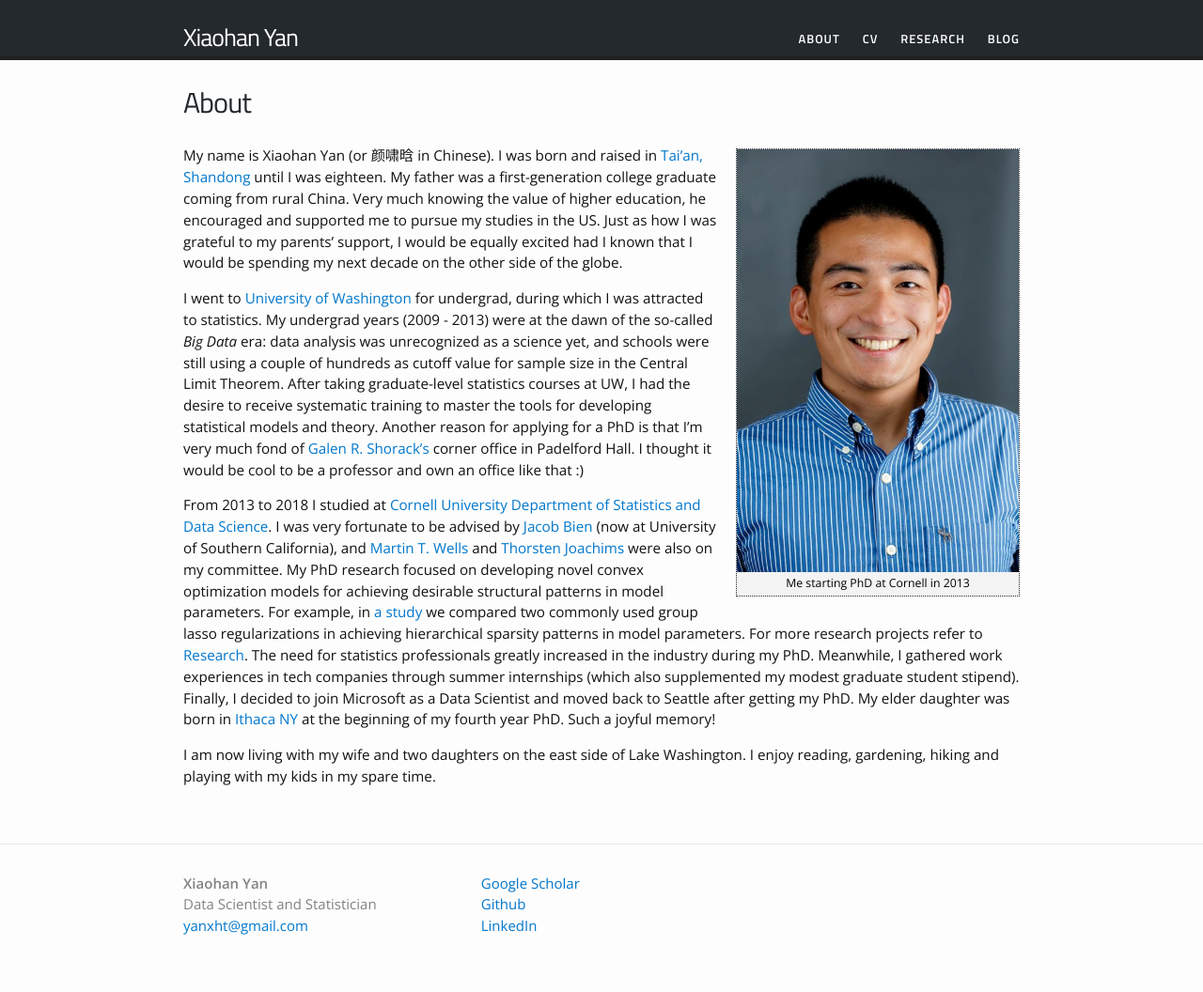
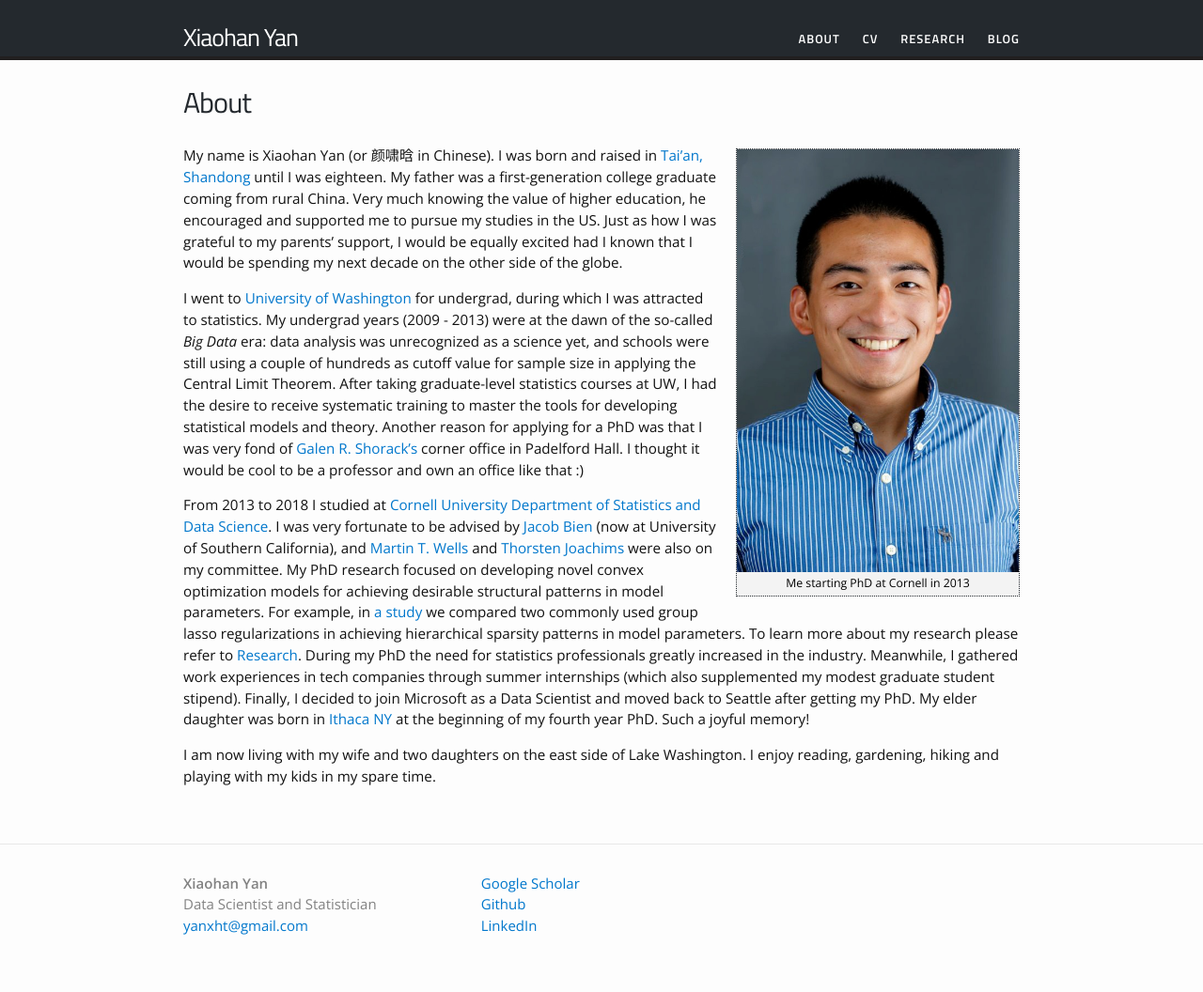
Before and after one commit to yanxht/yanxht.github.io, a Jekyll site: the page built from about.md, in a window 1280 px wide. Shown: the whole page at 94% size. Built offline with Jekyll 4.4.1, drawn with Linux system fonts in a browser that asks for light colours.

Commit message:
Update about page

```diff
--- a/about.md
+++ b/about.md
@@ -8,8 +8,8 @@
 
 My name is Xiaohan Yan (or 颜啸晗 in Chinese). I was born and raised in [Tai'an, Shandong](https://en.wikipedia.org/wiki/Tai%27an) until I was eighteen. My father was a first-generation college graduate coming from rural China. Very much knowing the value of higher education, he encouraged and supported me to pursue my studies in the US. Just as how I was grateful to my parents' support, I would be equally excited had I known that I would be spending my next decade on the other side of the globe.
 
-I went to [University of Washington](https://www.washington.edu) for undergrad, during which I was attracted to statistics. My undergrad years (2009 - 2013) were at the dawn of the so-called *Big Data* era: data analysis was unrecognized as a science yet, and schools were still using a couple of hundreds as cutoff value for sample size in the Central Limit Theorem. After taking graduate-level statistics courses at UW, I had the desire to receive systematic training to master the tools for developing statistical models and theory. Another reason for applying for a PhD is that I'm very much fond of [Galen R. Shorack's](https://www.stat.washington.edu/galen/) corner office in Padelford Hall. I thought it would be cool to be a professor and own an office like that :)
+I went to [University of Washington](https://www.washington.edu) for undergrad, during which I was attracted to statistics. My undergrad years (2009 - 2013) were at the dawn of the so-called *Big Data* era: data analysis was unrecognized as a science yet, and schools were still using a couple of hundreds as cutoff value for sample size in applying the Central Limit Theorem. After taking graduate-level statistics courses at UW, I had the desire to receive systematic training to master the tools for developing statistical models and theory. Another reason for applying for a PhD was that I was very fond of [Galen R. Shorack's](https://www.stat.washington.edu/galen/) corner office in Padelford Hall. I thought it would be cool to be a professor and own an office like that :)
 
-From 2013 to 2018 I studied at [Cornell University Department of Statistics and Data Science](https://stat.cornell.edu). I was very fortunate to be advised by [Jacob Bien](http://faculty.marshall.usc.edu/Jacob-Bien/) (now at University of Southern California), and [Martin T. Wells](https://stat.cornell.edu/people/faculty/martin-wells) and [Thorsten Joachims](http://www.cs.cornell.edu/people/tj/) were also on my committee. My PhD research focused on developing novel convex optimization models for achieving desirable structural patterns in model parameters. For example, in [a study](http://arxiv.org/abs/1512.01631) we compared two commonly used group lasso regularizations in achieving hierarchical sparsity patterns in model parameters. For more research projects refer to [Research](https://yanxht.github.io/research/). The need for statistics professionals greatly increased in the industry during my PhD. Meanwhile, I gathered work experiences in tech companies through summer internships (which also supplemented my modest graduate student stipend). Finally, I decided to join Microsoft as a Data Scientist and moved back to Seattle after getting my PhD. My elder daughter was born in [Ithaca NY](https://www.visitithaca.com/node/1) at the beginning of my fourth year PhD. Such a joyful memory!
+From 2013 to 2018 I studied at [Cornell University Department of Statistics and Data Science](https://stat.cornell.edu). I was very fortunate to be advised by [Jacob Bien](http://faculty.marshall.usc.edu/Jacob-Bien/) (now at University of Southern California), and [Martin T. Wells](https://stat.cornell.edu/people/faculty/martin-wells) and [Thorsten Joachims](http://www.cs.cornell.edu/people/tj/) were also on my committee. My PhD research focused on developing novel convex optimization models for achieving desirable structural patterns in model parameters. For example, in [a study](http://arxiv.org/abs/1512.01631) we compared two commonly used group lasso regularizations in achieving hierarchical sparsity patterns in model parameters. To learn more about my research please refer to [Research](https://yanxht.github.io/research/). During my PhD the need for statistics professionals greatly increased in the industry. Meanwhile, I gathered work experiences in tech companies through summer internships (which also supplemented my modest graduate student stipend). Finally, I decided to join Microsoft as a Data Scientist and moved back to Seattle after getting my PhD. My elder daughter was born in [Ithaca NY](https://www.visitithaca.com/node/1) at the beginning of my fourth year PhD. Such a joyful memory!
 
 I am now living with my wife and two daughters on the east side of Lake Washington. I enjoy reading, gardening, hiking and playing with my kids in my spare time.
```
